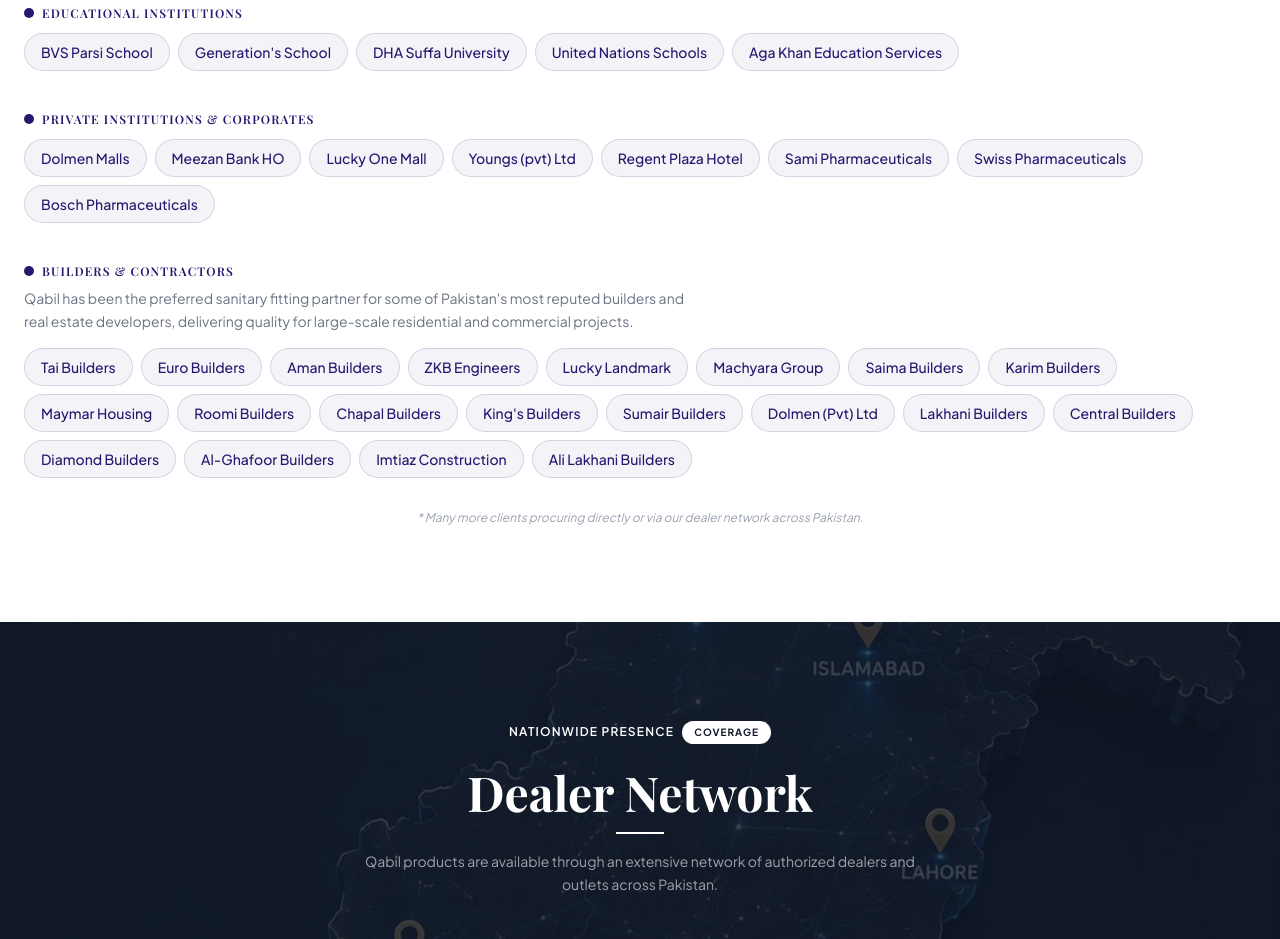
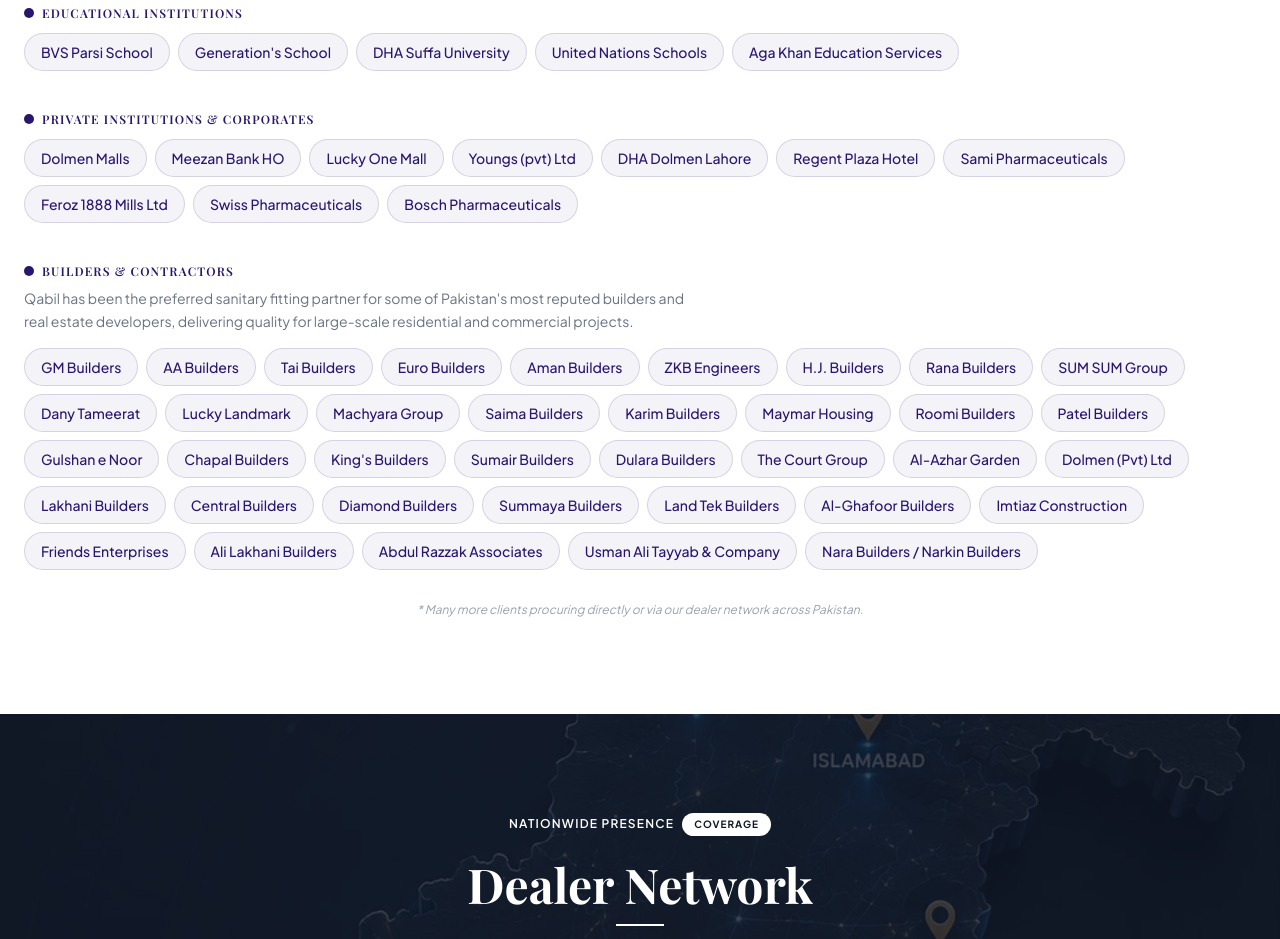
Before and after one commit to brandedge-26/qabil-profile, a Next.js app: page / in a window 1280 px wide. Shown: the part 7360-8299 px from the top of the page. Built offline with nearby package versions, Linux system fonts and the light colour scheme; a web font is replaced by a local one.

Commit message:
More Builders named added.

```diff
--- a/src/app/components/ClientsSection.tsx
+++ b/src/app/components/ClientsSection.tsx
@@ -29,33 +29,52 @@ const PRIVATE = [
   'Meezan Bank HO',
   'Lucky One Mall',
   'Youngs (pvt) Ltd',
+  'DHA Dolmen Lahore',
   'Regent Plaza Hotel',
   'Sami Pharmaceuticals',
+  'Feroz 1888 Mills Ltd',
   'Swiss Pharmaceuticals',
   'Bosch Pharmaceuticals',
 ];
 
 const BUILDERS = [
+  'GM Builders',
+  'AA Builders',
   'Tai Builders',
   'Euro Builders',
   'Aman Builders',
   'ZKB Engineers',
+  'H.J. Builders',
+  'Rana Builders',
+  'SUM SUM Group',
+  'Dany Tameerat',
   'Lucky Landmark',
   'Machyara Group',
   'Saima Builders',
   'Karim Builders',
   'Maymar Housing',
   'Roomi Builders',
+  'Patel Builders',
+  'Gulshan e Noor',
   'Chapal Builders',
   "King's Builders",
   'Sumair Builders',
+  'Dulara Builders',
+  'The Court Group',
+  'Al-Azhar Garden',
   'Dolmen (Pvt) Ltd',
   'Lakhani Builders',
   'Central Builders',
   'Diamond Builders',
+  'Summaya Builders',
+  'Land Tek Builders',
   'Al-Ghafoor Builders',
   'Imtiaz Construction',
+  'Friends Enterprises',
   'Ali Lakhani Builders',
+  'Abdul Razzak Associates',
+  'Usman Ali Tayyab & Company',
+  'Nara Builders / Narkin Builders',
 ];
 
 function ClientPill({ name, variant = 'default' }: { name: string; variant?: 'default' | 'brand' }) {
```
